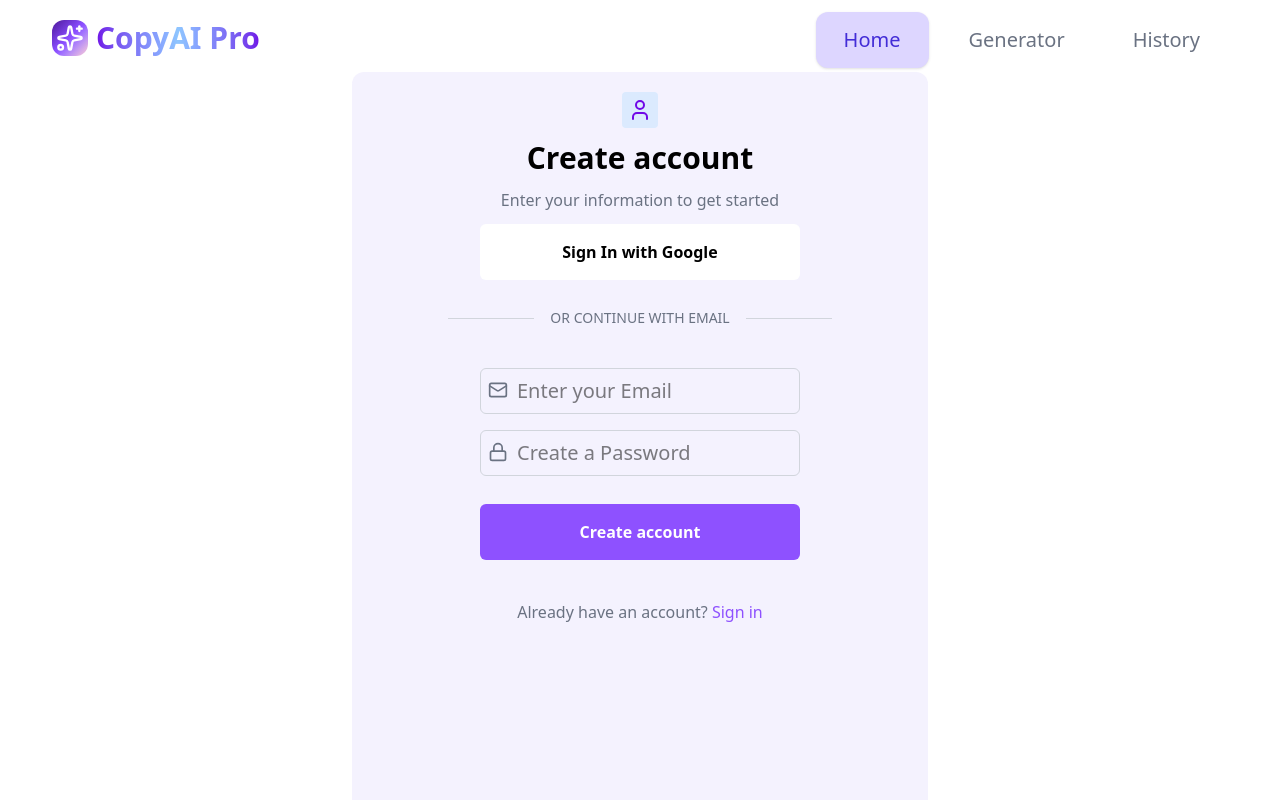
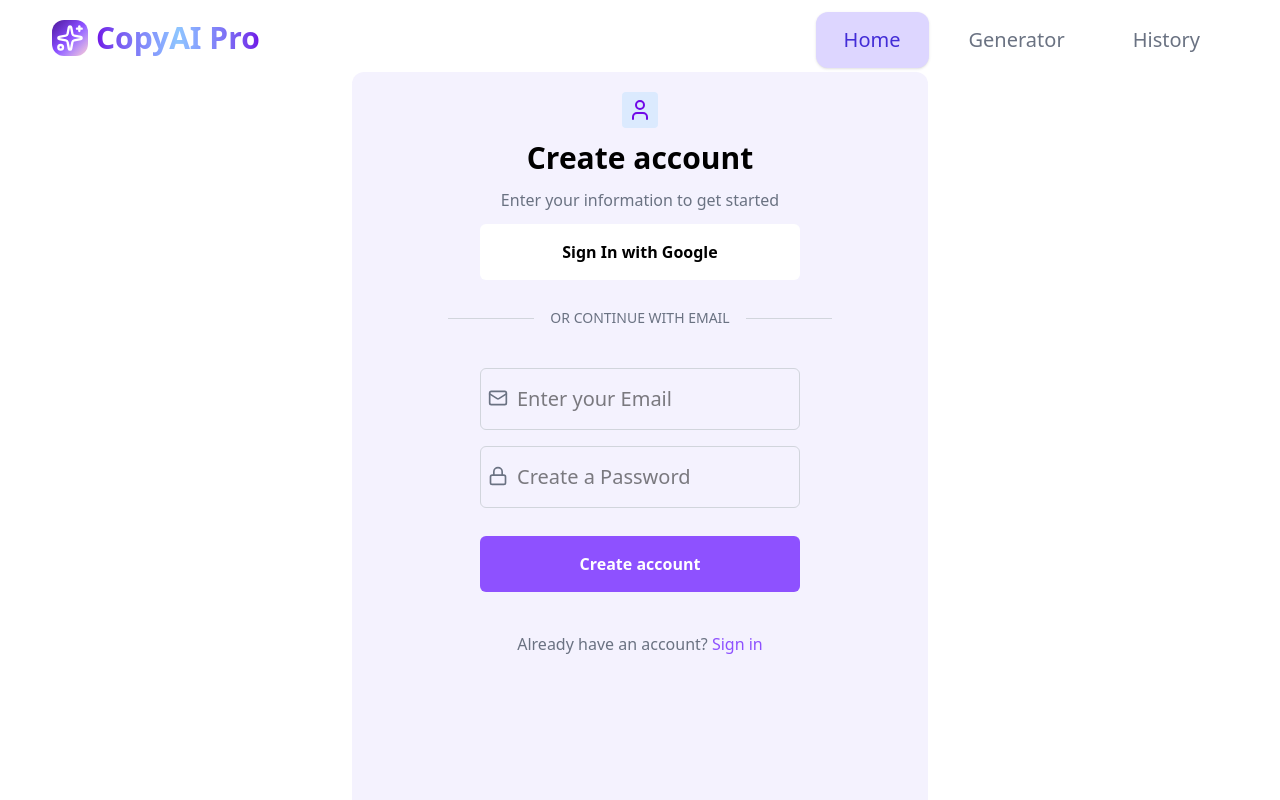
Before and after one commit to elaa-brahmi/ai-marketing-copy, a Next.js app: page /sign-up in a window 1280 px wide. Shown: the top 800 px of the page. Built offline with nearby package versions, Linux system fonts and the light colour scheme; no server answers.

Commit message:
fixed margin

```diff
--- a/app/sign-up/page.tsx
+++ b/app/sign-up/page.tsx
@@ -96,22 +96,22 @@ export default function SignUp() {
               <hr className="flex-grow border-t border-gray-300" />
             </div>
             <span>
-            <Mail className="w-5 h-5  inline absolute ms-2 mt-3 text-gray-500 "/>
+            <Mail className="w-5 h-5  inline absolute ms-2 mt-5 text-gray-500 "/>
             <input
               type="text"
               onChange={(e) => setEmail(e.target.value)}
               value={email}
               placeholder="Enter your Email"
-              className="focus:outline-none focus:ring-2 focus:ring-violet-500 transition-colors duration-200 ps-9 w-xs text-xl px-4 py-2 rounded-md border border-gray-300 mb-4"
+              className="focus:outline-none focus:ring-2 py-4 focus:ring-violet-500 transition-colors duration-200 ps-9 w-xs text-xl px-4  rounded-md border border-gray-300 mb-4"
             /></span>
             <span>
-            <Lock className=" w-5 h-5 absolute ms-10 mt-3  text-gray-500 "/>
+            <Lock className=" w-5 h-5 absolute ms-10 mt-5  text-gray-500 "/>
             <input
               type="password"
               onChange={(e) => setPassword(e.target.value)}
               value={password}
               placeholder="Create a Password"
-              className="focus:outline-none focus:ring-2 focus:ring-violet-500 transition-colors duration-200 ps-9  w-xs text-xl px-4 py-2 rounded-md border border-gray-300 mb-4"
+              className="focus:outline-none focus:ring-2 py-4 focus:ring-violet-500 transition-colors duration-200 ps-9  w-xs text-xl px-4  rounded-md border border-gray-300 mb-4"
             /></span>
             <button
               className="w-xs my-3 cursor-pointer bg-violet-500 text-white p-4  rounded-md font-bold"
@@ -120,7 +120,7 @@ export default function SignUp() {
             Create account
             </button>
             <p className="mt-7 text-gray-500">Already have an account? <span className="text-violet-500 cursor-pointer" >
-              <Link href="/sign-in"> Sign in</Link>
+              <Link href="/sign-in">Sign in</Link>
              </span></p>
 
           </>
```
